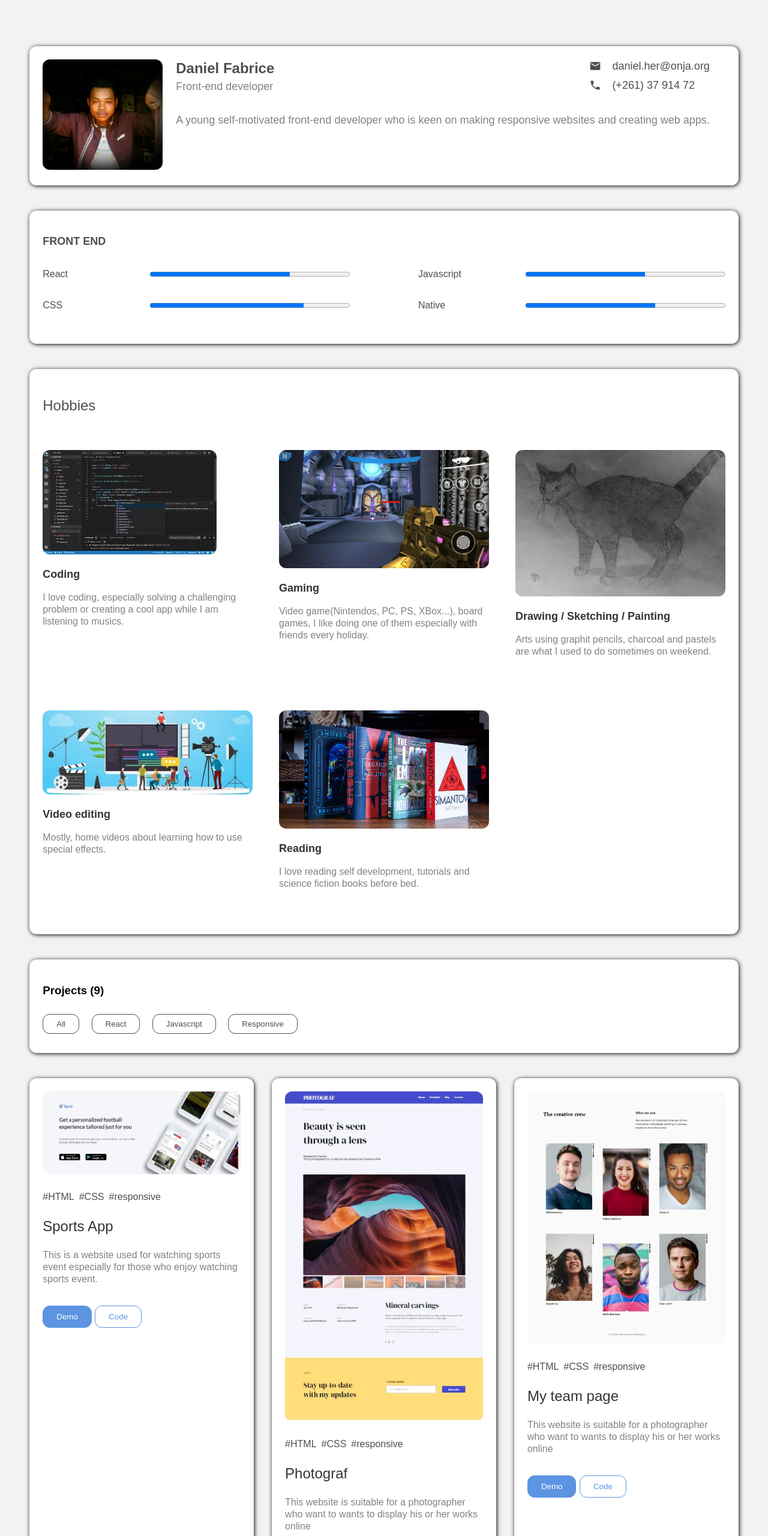
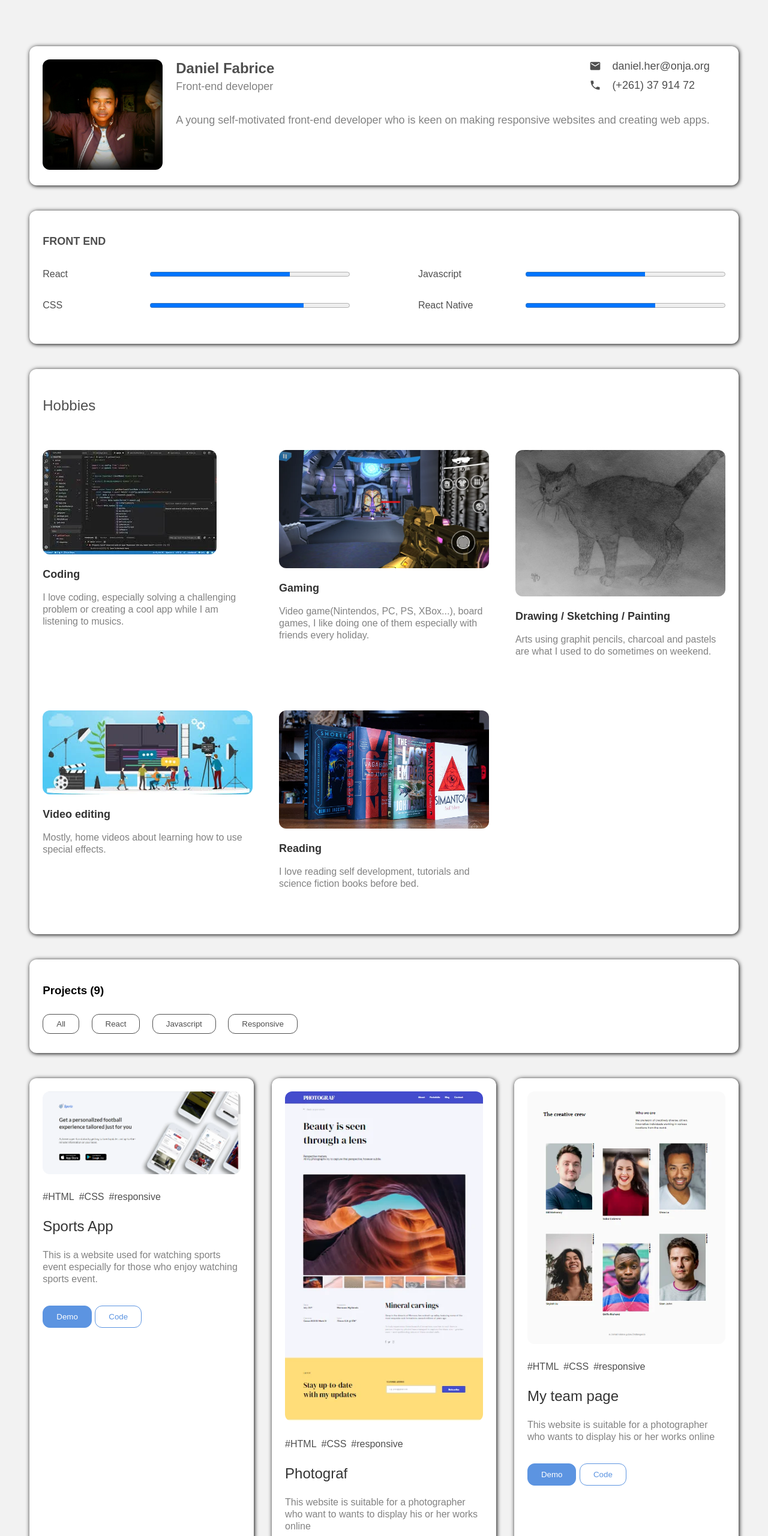
Before and after one commit to voromahery/student-portfolio-template, a website: page webroot/index.html in a window 1280 px wide. Shown: the top 2560 px of the page at 60% size. Drawn offline with Linux system fonts and the light colour scheme.

Commit message:
Fixed spelling mistake

```diff
--- a/webroot/index.html
+++ b/webroot/index.html
@@ -66,7 +66,7 @@
           </li>
           <li class="skills__list--item">
             <div>
-              <span>Native</span> <progress value="65" max="100"></progress>
+              <span>React Native</span> <progress value="65" max="100"></progress>
             </div>
           </li>
         </ul>
--- a/webroot/js/index.js
+++ b/webroot/js/index.js
@@ -26,7 +26,7 @@ const worksData = [
   {
     title: "My team page",
     description:
-      "This website is suitable for a photographer who want to wants to display his or her works online",
+      "This website is suitable for a photographer who wants to display his or her works online",
     screenshot: "./images/creative-crew.webp",
     figma:
       "https://www.figma.com/file/F8d1qJsorEdY47N74HLxQ4/team-page-challenge",
```
